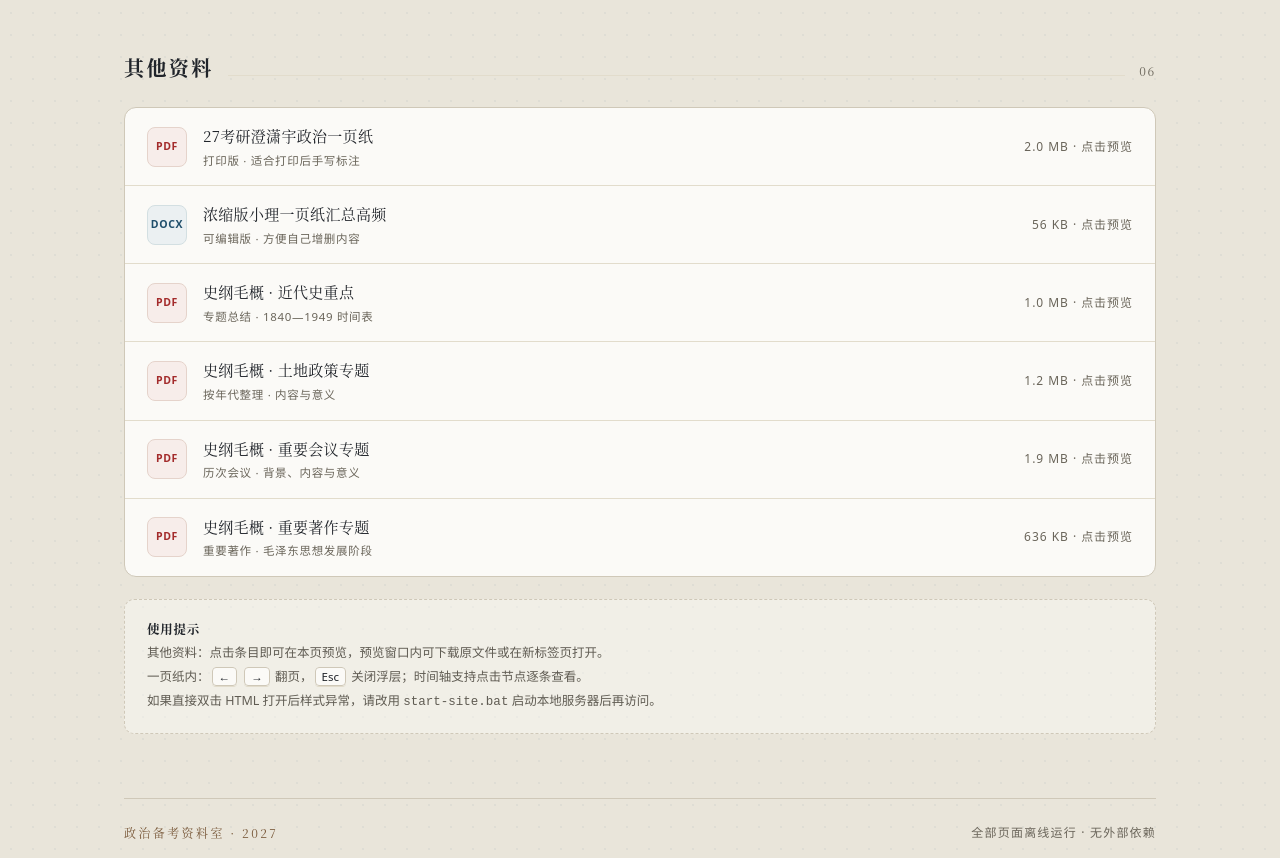
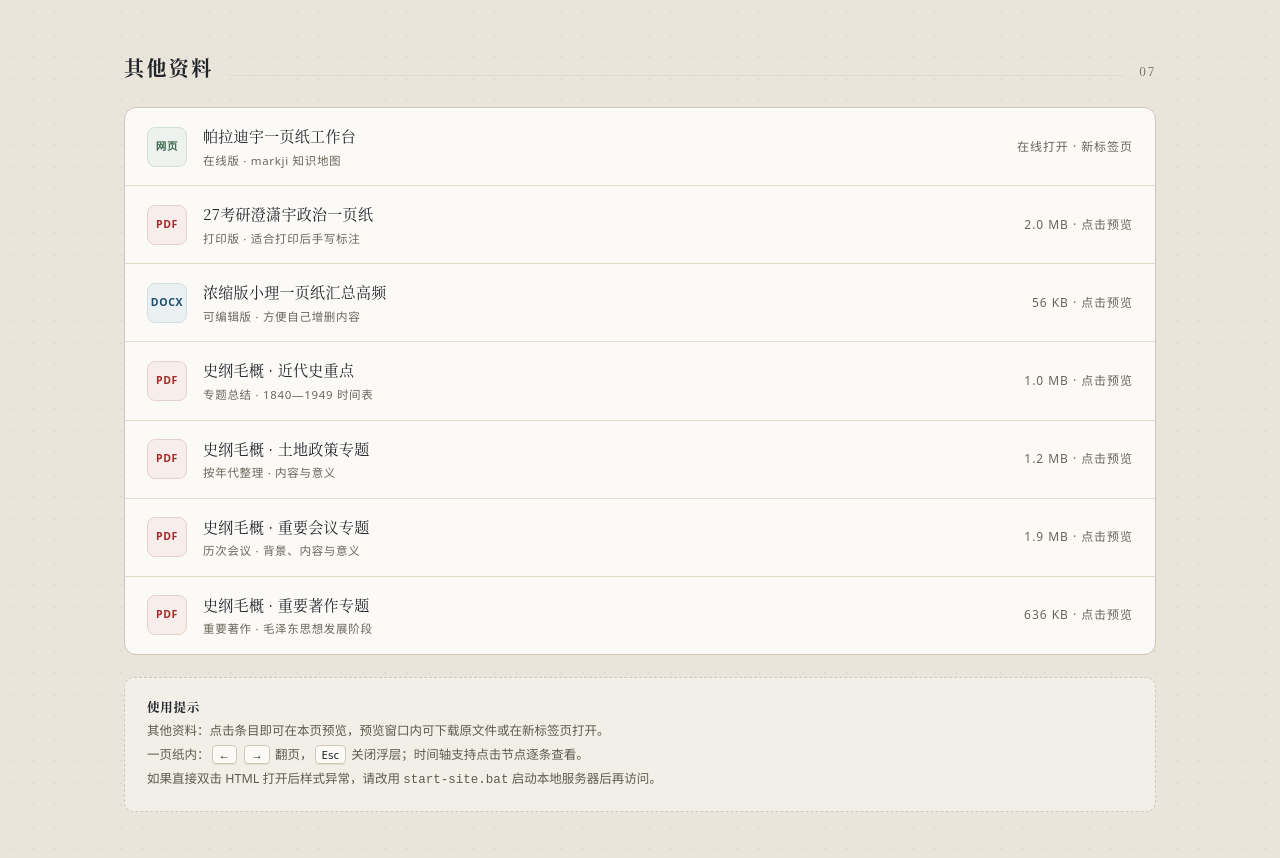
Before and after one commit to sham-admin/xiaoli-politics-2027, a plain HTML site: page index.html in a window 1280 px wide. Shown: the part 900-1758 px from the top of the page. Drawn offline with Linux system fonts and the light colour scheme.

Commit message:
Add markji one-page workbench link to homepage

```diff
--- a/index.html
+++ b/index.html
@@ -233,6 +233,7 @@ body{
 }
 .file .ext.pdf{color:var(--red);background:#F7EDEA;border-color:#E5D3CB}
 .file .ext.doc{color:var(--blue);background:#EBF0F2;border-color:#D3DFE2}
+.file .ext.web{color:var(--pine);background:#EDF2EE;border-color:#D3E0D7}
 .file .name{flex:1;font-family:var(--serif);font-size:15px;letter-spacing:.02em}
 .file .name small{display:block;font-family:var(--sans);font-size:11.5px;color:var(--ink3);letter-spacing:.06em;margin-top:2px}
 .file .dl{font-size:12px;color:var(--ink3);letter-spacing:.08em;white-space:nowrap}
@@ -386,6 +387,7 @@ footer .mark{font-family:var(--serif);color:var(--ochre);letter-spacing:.2em}
 [data-theme="dark"] .file .ext{background:#2A2E34;color:var(--ochre)}
 [data-theme="dark"] .file .ext.pdf{background:#3A2424;border-color:#5C3434;color:#E79595}
 [data-theme="dark"] .file .ext.doc{background:#20313B;border-color:#334A57;color:#A3C8DB}
+[data-theme="dark"] .file .ext.web{background:#22302A;border-color:#34473D;color:#9CC3A9}
 [data-theme="dark"] .tips{background:rgba(29,32,37,.55)}
 [data-theme="dark"] #previewDialog{
   border-color:#3C414A;
@@ -433,6 +435,7 @@ footer .mark{font-family:var(--serif);color:var(--ochre);letter-spacing:.2em}
   .file .ext{background:#f2f2f2!important;border-color:#ccc!important;color:#555!important}
   .file .ext.pdf{color:#8f1f1f!important}
   .file .ext.doc{color:#1F4E6B!important}
+  .file .ext.web{color:#2f5540!important}
   .tips kbd{background:#fff!important;border-color:#bbb!important;box-shadow:none!important}
   a{color:inherit!important;text-decoration:none!important}
 }
@@ -547,10 +550,17 @@ footer .mark{font-family:var(--serif);color:var(--ochre);letter-spacing:.2em}
     <div class="section-head">
       <h2 id="files-head">其他资料</h2>
       <span class="rule"></span>
-      <span class="count">06</span>
+      <span class="count">07</span>
     </div>
 
     <div class="files">
+      <a class="file" href="https://www.markji.com/public/one-page.html?#knowledge" target="_blank" rel="noopener">
+        <span class="ext web">网页</span>
+        <span class="name">帕拉迪宇一页纸工作台
+          <small>在线版 · markji 知识地图</small>
+        </span>
+        <span class="dl">在线打开 · 新标签页</span>
+      </a>
       <a class="file" href="27%E8%80%83%E7%A0%94%E6%BE%84%E6%BD%87%E5%AE%87%E6%94%BF%E6%B2%BB%E4%B8%80%E9%A1%B5%E7%BA%B8.pdf" download
          data-preview="pdf" data-title="27考研澄潇宇政治一页纸"
          data-src="27%E8%80%83%E7%A0%94%E6%BE%84%E6%BD%87%E5%AE%87%E6%94%BF%E6%B2%BB%E4%B8%80%E9%A1%B5%E7%BA%B8.pdf">
```
